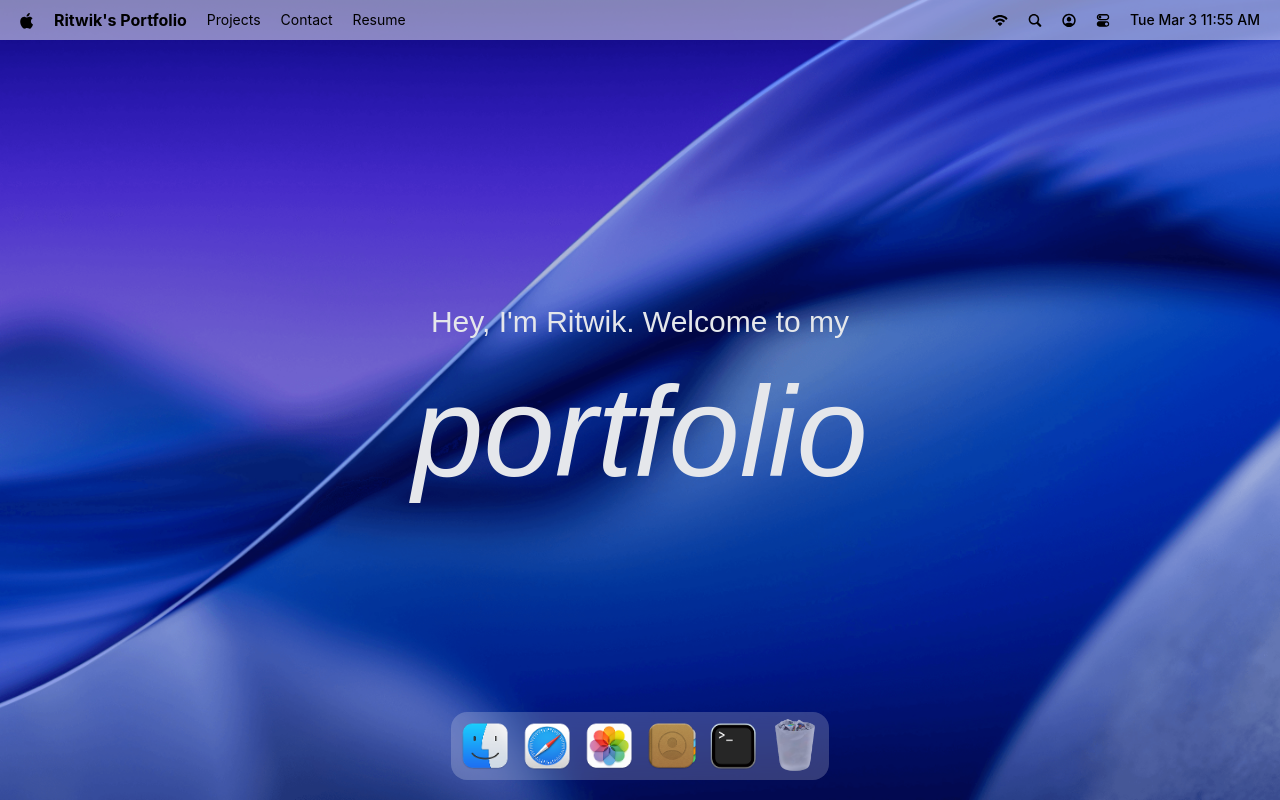
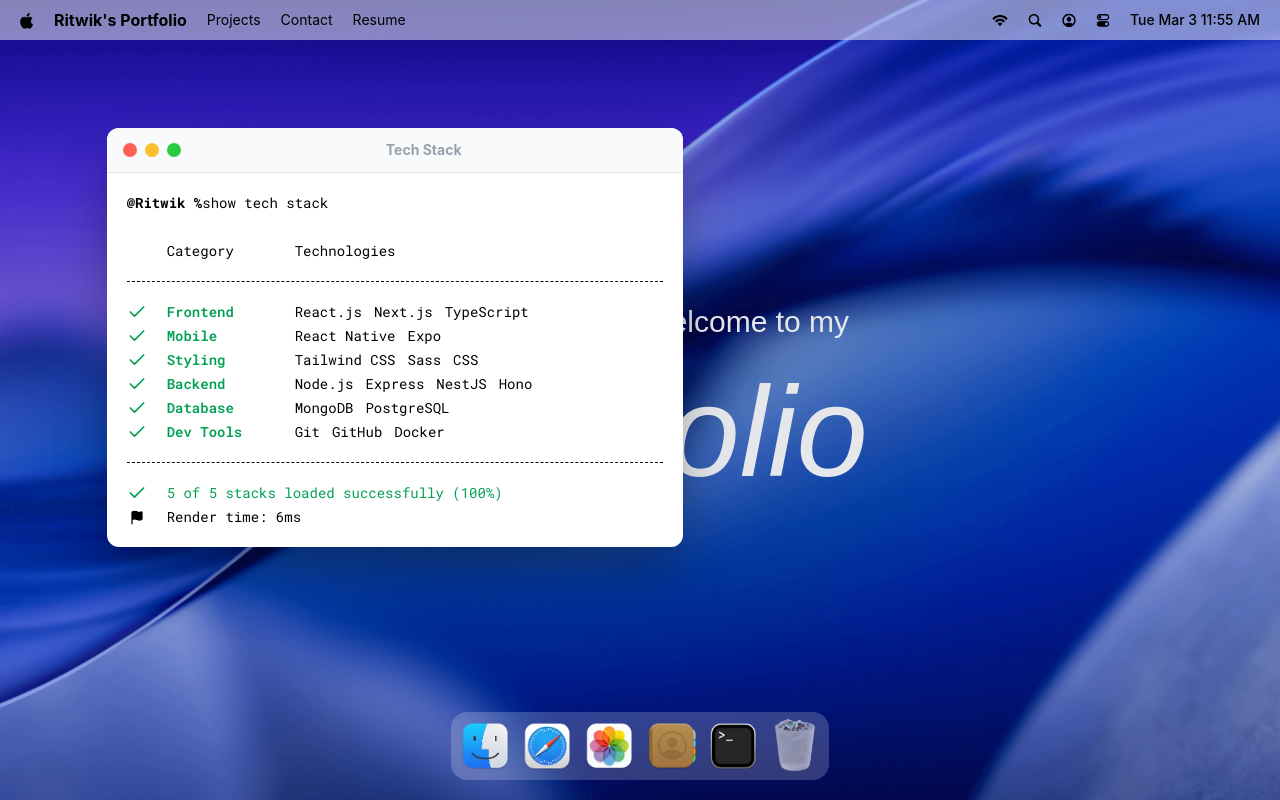
Before and after one commit to ritwik-pandey/Portfolio, a React (Vite) app: page / in a window 1280 px wide. Both pictures are taken after a click on the button 733 px from the left and 746 px from the top of the page. Built offline with nearby package versions, Linux system fonts and the light colour scheme; a web font is replaced by a local one.

Commit message:
implement a hoc for managing window states and add the terminal

```diff
--- a/src/App.jsx
+++ b/src/App.jsx
@@ -1,6 +1,10 @@
 import Navbar from "#components/Navbar";
 import Welcome from "#components/Welcome";
 import Dock from '#components/Dock'
+import Terminal from "#windows/Terminal";
+import gsap from "gsap";
+import { Draggable } from "gsap/Draggable";
+gsap.registerPlugin(Draggable);
 
 const App = () => {
   return(
@@ -8,6 +12,7 @@
       <Navbar/>
       <Welcome/>
       <Dock/>
+      <Terminal/>
     </main>
   )
 }
--- /dev/null
+++ b/src/components/WindowControls.jsx
@@ -0,0 +1,15 @@
+import useWindowStore from "#store/window";
+
+const WindowControls = ({target}) => {
+    const {closeWindow} = useWindowStore();
+
+    return (
+        <div id="window-controls">
+            <div className="close" onClick={() => closeWindow(target)}/>
+            <div className="minimize" />
+            <div className="maximize" />
+        </div>
+    )
+}
+
+export default WindowControls;
--- /dev/null
+++ b/src/hoc/WindowWrapper.jsx
@@ -0,0 +1,48 @@
+import useWindowStore from "#store/window";
+import { useGSAP } from "@gsap/react";
+import { useLayoutEffect, useRef } from "react";
+import gsap from "gsap";
+import { Draggable } from "gsap/Draggable";
+
+const WindowWrapper = (Component, windowKey) => {
+
+    const Wrapped = (props) => {
+        const {focusWindow, windows} = useWindowStore();
+        const {isOpen, zIndex} = windows[windowKey];
+        const ref = useRef(null);
+
+        useGSAP(() => {
+            const el = ref.current;
+            if(!el || !isOpen) return;
+
+            el.style.display="block";
+            gsap.fromTo(el, {scale: 0.8, opacity: 0,y:40 }, {scale: 1, opacity: 1, y:0,duration:0.4, ease: "power3.out"})
+        }, [isOpen]);
+
+        useGSAP(() => {
+            const el = ref.current;
+            if(!el) return;
+
+            const [instance] = Draggable.create(el, {onPress: () => focusWindow(windowKey)})
+            return () => instance.kill();
+        },[])
+
+        useLayoutEffect(() => {
+            const el = ref.current;
+            if(!el) return;
+
+            el.style.display = isOpen ? "block" : "none";
+        }, [isOpen])
+        return(
+            <section id={windowKey} ref={ref} style={{zIndex}} className="absolute">
+                <Component {...props} />
+            </section>
+        );
+    };
+
+    Wrapped.displayName = `WindowWrapper(${Component.displayName || Component.name || "Component"})`;
+
+    return Wrapped;
+}
+
+export default WindowWrapper;
--- /dev/null
+++ b/src/windows/Terminal.jsx
@@ -0,0 +1,56 @@
+import WindowControls from "#components/WindowControls";
+import { techStack } from "#constants";
+import WindowWrapper from "#hoc/WindowWrapper";
+import { Check, Flag } from "lucide-react";
+
+const Terminal = () => {
+    return (
+        <>
+        <div id="window-header">
+            <p><WindowControls target="terminal"/></p>
+            <h2>Tech Stack</h2>
+        </div>
+
+        <div className="techstack">
+            <p>
+                <span className="font-bold">
+                    @Ritwik %
+                </span>
+                show tech stack
+            </p>
+
+            <div className="label">
+                <p className="w-32">Category</p>
+                <p>Technologies</p>
+            </div>
+
+            <ul className="content">
+                {techStack.map(({category, items}) => (
+                    <li key={category} className="flex item-center">
+                        <Check className="check" size={20}/>
+                        <h3>{category}</h3>
+                        <ul>
+                            {items.map((item, i) => (
+                                <li key={i}>{item}</li>
+                            ))}
+                        </ul>
+                    </li>
+                ))}
+            </ul>
+
+            <div className="footnote">
+                <p>
+                    <Check size={20}/> 5 of 5 stacks loaded successfully (100%)
+                </p>
+
+                <p className="text-black">
+                    <Flag size={15} fill="black"/> Render time: 6ms
+                </p>
+            </div>
+        </div>
+        </>
+    );
+}
+
+const TerminalWindow = WindowWrapper(Terminal, "terminal");
+export default TerminalWindow;
```
